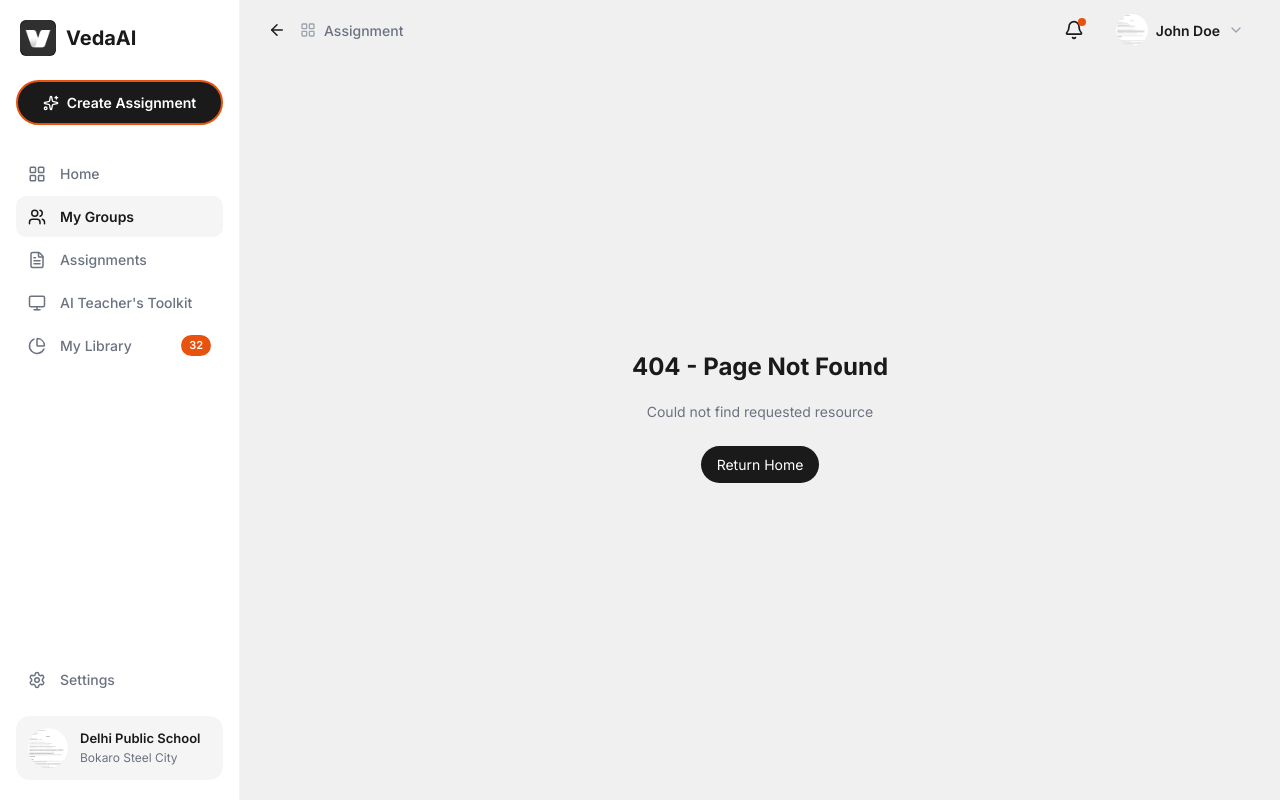
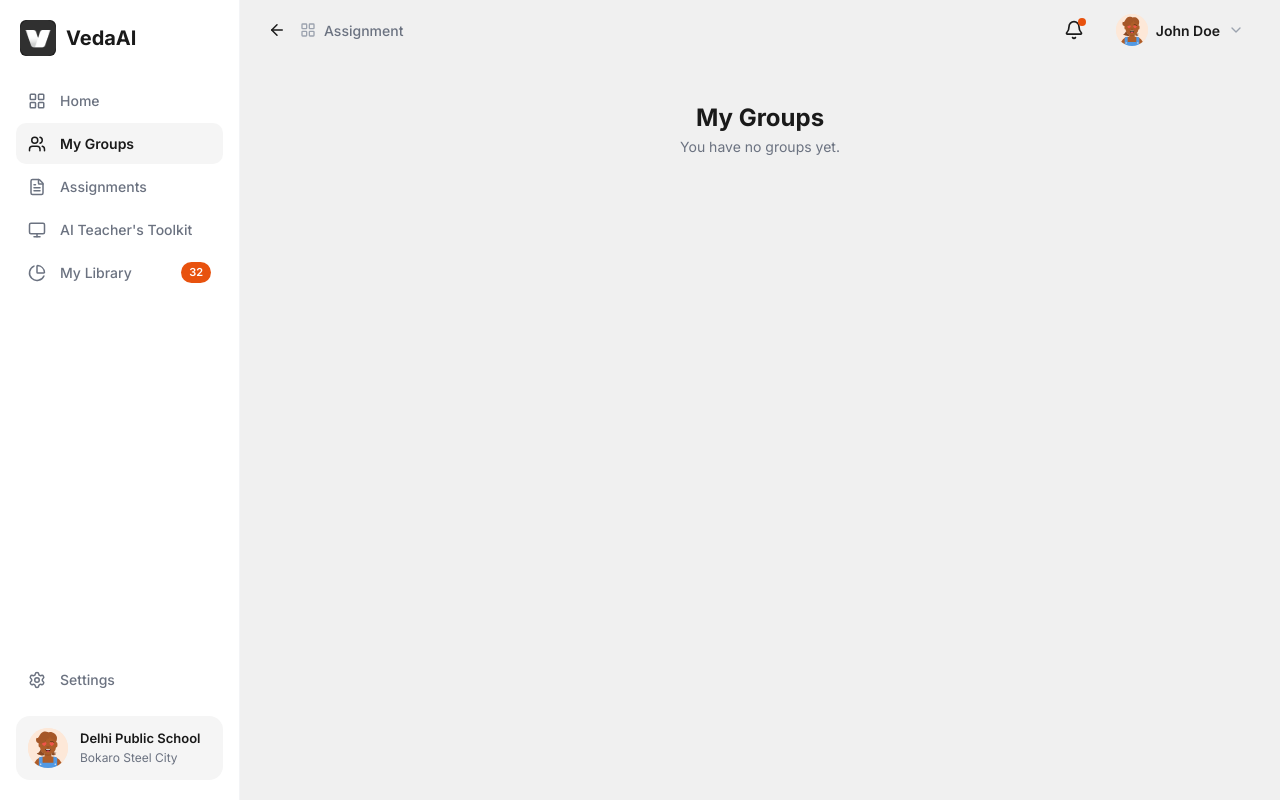
Before and after one commit to Akarshkushwaha/veda.ai, a Next.js app in the folder frontend/: page /groups in a window 1280 px wide. Before the commit this address had no page. Built offline with nearby package versions, Linux system fonts and the light colour scheme.

Commit message:
Fix print layout, avatars, and add missing pages

```diff
--- a/frontend/app/components/Header/Header.module.css
+++ b/frontend/app/components/Header/Header.module.css
@@ -115,3 +115,9 @@
   align-items: center;
   color: var(--text-muted);
 }
+
+@media print {
+  .header {
+    display: none !important;
+  }
+}
--- a/frontend/app/components/Header/Header.tsx
+++ b/frontend/app/components/Header/Header.tsx
@@ -34,7 +34,7 @@ export default function Header({ title = 'Assignment' }: HeaderProps) {
         </button>
         <div className={styles.profile}>
           <div className={styles.profileAvatar}>
-            <Image src="/avatar.png" alt="Profile" width={32} height={32} style={{ objectFit: 'cover' }} />
+            <Image src="/avatar.svg" alt="Profile" width={32} height={32} style={{ objectFit: 'cover' }} />
           </div>
           <span className={styles.profileName}>John Doe</span>
           <span className={styles.chevron}>
--- a/frontend/app/components/Sidebar/Sidebar.module.css
+++ b/frontend/app/components/Sidebar/Sidebar.module.css
@@ -194,3 +194,9 @@
     display: none;
   }
 }
+
+@media print {
+  .sidebar {
+    display: none !important;
+  }
+}
--- a/frontend/app/components/Sidebar/Sidebar.tsx
+++ b/frontend/app/components/Sidebar/Sidebar.tsx
@@ -39,21 +39,11 @@ export default function Sidebar() {
   return (
     <aside className={styles.sidebar}>
       {/* Logo */}
-      <div className={styles.logo}>
-        <div className={styles.logoIcon}>
-          <Image src="/logo.png" alt="VedaAI Logo" width={36} height={36} />
+      <Link href="/" style={{ textDecoration: 'none' }}>
+        <div className={styles.logo}>
+          <Image src="/logo.png" alt="VedaAI Logo" width={36} height={36} className={styles.logoIcon} />
+          <span className={styles.logoText}>VedaAI</span>
         </div>
-        <span className={styles.logoText}>VedaAI</span>
-      </div>
-
-      {/* Create/Toolkit Button */}
-      <Link href={pathname.startsWith('/assessment') ? '/toolkit' : '/create'}>
-        <button className={styles.createBtn}>
-          <span className={styles.createBtnIcon}>
-            <Sparkles size={16} />
-          </span>
-          {pathname.startsWith('/assessment') ? "AI Teacher's Toolkit" : 'Create Assignment'}
-        </button>
       </Link>
 
       {/* Navigation */}
@@ -97,7 +87,7 @@ export default function Sidebar() {
 
         <div className={styles.profileCard}>
           <div className={styles.profileAvatar}>
-            <Image src="/avatar.png" alt="Profile" width={40} height={40} style={{ objectFit: 'cover' }} />
+            <Image src="/avatar.svg" alt="Profile" width={40} height={40} style={{ objectFit: 'cover' }} />
           </div>
           <div className={styles.profileInfo}>
             <span className={styles.profileName}>Delhi Public School</span>
--- /dev/null
+++ b/frontend/app/groups/page.tsx
@@ -0,0 +1,8 @@
+export default function GroupsPage() {
+  return (
+    <div style={{ padding: '40px', textAlign: 'center' }}>
+      <h1 style={{ fontSize: '24px', fontWeight: 'bold' }}>My Groups</h1>
+      <p style={{ color: 'var(--text-secondary)' }}>You have no groups yet.</p>
+    </div>
+  );
+}
--- a/frontend/app/layout.module.css
+++ b/frontend/app/layout.module.css
@@ -24,3 +24,12 @@
     padding: 0 16px 16px;
   }
 }
+
+@media print {
+  .mainArea {
+    margin-left: 0 !important;
+  }
+  .content {
+    padding: 0 !important;
+  }
+}
```
Also changed, not shown: frontend/app/home/page.tsx (added, +8 -0 lines), frontend/app/toolkit/page.tsx (added, +8 -0 lines), frontend/public/avatar.svg (added).
